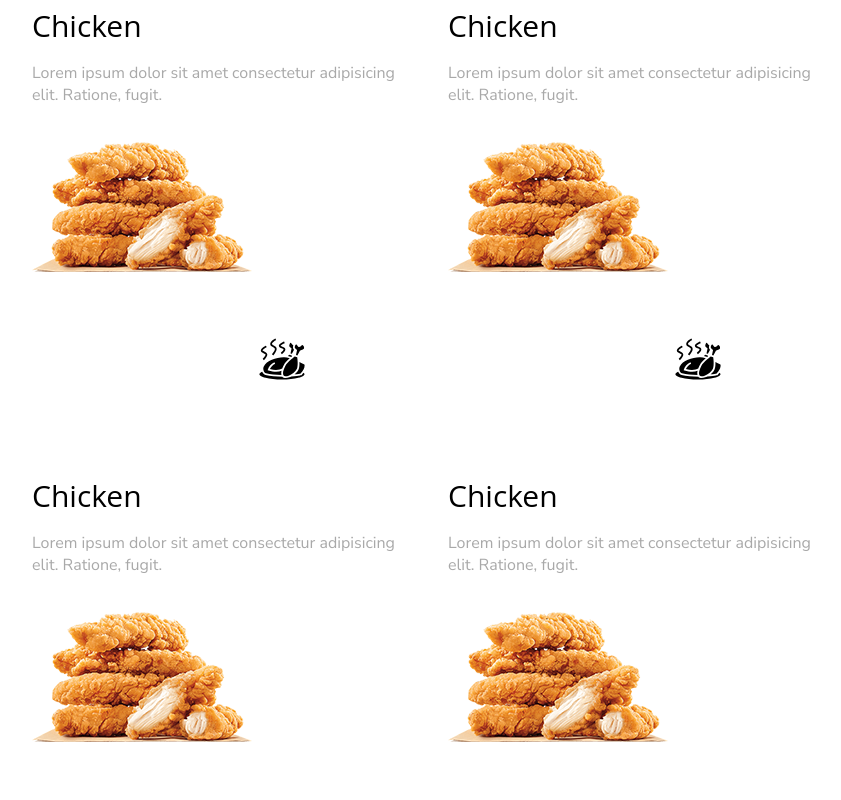
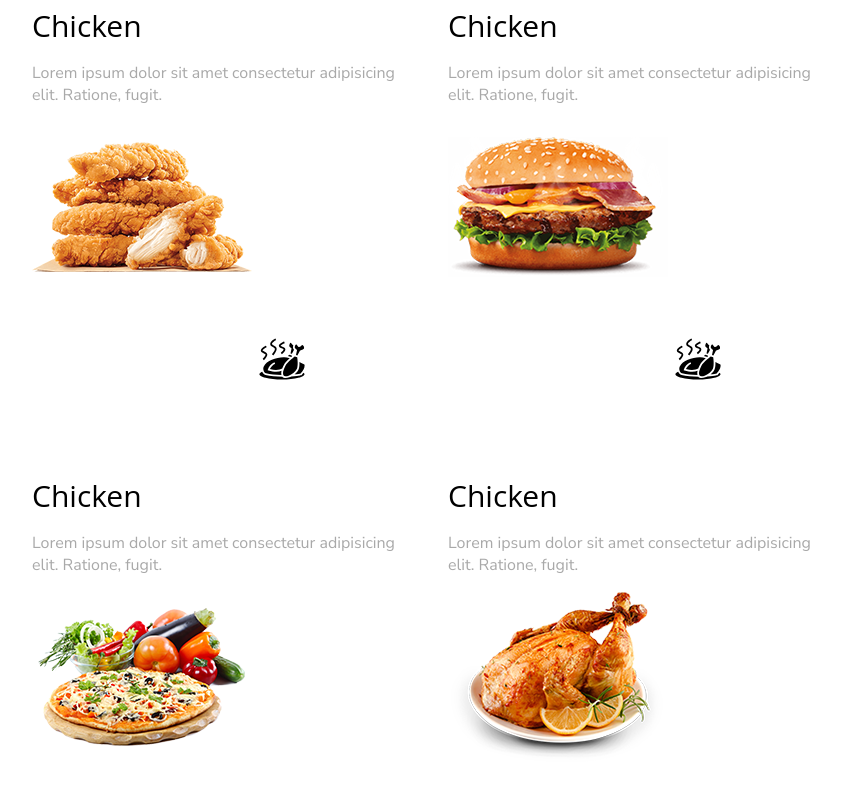
Before and after one commit to utkbkts/Food-Ordering-app, a React (Vite) app: page / in a window 1280 px wide. Shown: the part 1480-2280 px from the top of the page, without its empty margins (210-1051 px from the left). Built offline with nearby package versions, Linux system fonts and the light colour scheme; no server answers; the database is empty.

Commit message:
first commit

```diff
--- a/src/components/Offer.jsx
+++ b/src/components/Offer.jsx
@@ -4,6 +4,10 @@ import { BsTwitterX } from "react-icons/bs";
 import { FaFacebookF } from "react-icons/fa";
 import "../Sass/offer.scss";
 import { GiChickenOven } from "react-icons/gi";
+import img from "../images/menu/menu1.png"
+import img2 from "../images/menu/menu2.png"
+import img3 from "../images/menu/menu3.png"
+import img4 from "../images/menu/menu4.png"
 
 const Offer = () => {
   return (
@@ -38,7 +42,7 @@ const Offer = () => {
                   Ratione, fugit.
                 </span>
                 <span>
-                  <img src="/src/images/menu/menu1.png" alt="" />
+                  <img src={img} alt="" />
                 </span>
               </div>
             </div>
@@ -54,7 +58,7 @@ const Offer = () => {
                   Ratione, fugit.
                 </span>
                 <span>
-                  <img src="/src/images/menu/menu1.png" alt="" />
+                  <img src={img4} alt="" />
                 </span>
               </div>
             </div>
@@ -70,7 +74,7 @@ const Offer = () => {
                   Ratione, fugit.
                 </span>
                 <span>
-                  <img src="/src/images/menu/menu1.png" alt="" />
+                  <img src={img2} alt="" />
                 </span>
               </div>
             </div>
@@ -86,7 +90,7 @@ const Offer = () => {
                   Ratione, fugit.
                 </span>
                 <span>
-                  <img src="/src/images/menu/menu1.png" alt="" />
+                  <img src={img3} alt="" />
                 </span>
               </div>
             </div>
--- a/src/components/SectionAdvert.jsx
+++ b/src/components/SectionAdvert.jsx
@@ -5,13 +5,15 @@ import { Link } from "react-router-dom";
 import { FaStar } from "react-icons/fa6";
 import { FaRegStar } from "react-icons/fa6";
 import { FaLongArrowAltRight } from "react-icons/fa";
-
+import img from "../images/customer/c1.png"
+import img2 from "../images/dishes/d1.png"
+import img3 from "../images/offer_bg.11cee991aea9f19b4cb6.jpg"
 const SectionAdvert = () => {
   return (
     <div className="Wrapper">
       <div className="image-a">
         <div>
-          <img src="/src/images/offer_bg.11cee991aea9f19b4cb6.jpg" alt="" />
+          <img src={img3} alt="" />
         </div>
         <div className="image-b">
           <span>Special Kombo Pack</span>
@@ -87,7 +89,7 @@ const SectionAdvert = () => {
         <div className="customer__a">
           <div className="__a">
             <div className="__b">
-              <img src="/src/images/customer/c1.png" alt="" />
+              <img src={img} alt="" />
             </div>
             <div className="__c">
               <p>
@@ -127,7 +129,7 @@ const SectionAdvert = () => {
           <div className="__b">
             <span>20/12/2024</span>
             <span>BEST BURGER IN YOUR SOCIAL</span>
-            <img src="/src/images/dishes/d1.png" alt="" />
+            <img src={img2} alt="" />
             <div className="__c">
               <span><FaLongArrowAltRight /></span>
               <span>READ MORE</span>
@@ -136,7 +138,7 @@ const SectionAdvert = () => {
           <div className="__b">
             <span>20/12/2024</span>
             <span>BEST BURGER IN YOUR SOCIAL</span>
-            <img src="/src/images/dishes/d1.png" alt="" />
+            <img src={img2} alt="" />
             <div className="__c">
               <span><FaLongArrowAltRight /></span>
               <span>READ MORE</span>
@@ -145,7 +147,7 @@ const SectionAdvert = () => {
           <div className="__b">
             <span>20/12/2024</span>
             <span>BEST BURGER IN YOUR SOCIAL</span>
-            <img src="/src/images/dishes/d1.png" alt="" />
+            <img src={img2} alt="" />
             <div className="__c">
               <span><FaLongArrowAltRight /></span>
               <span>READ MORE</span>
```
